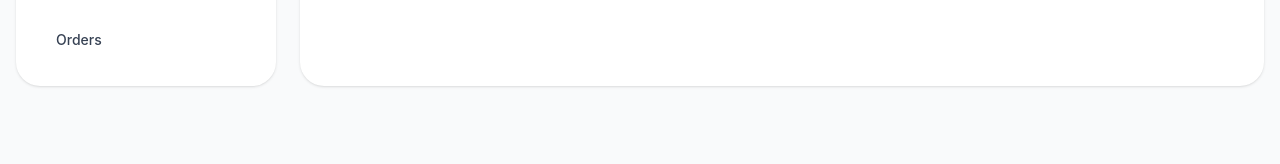
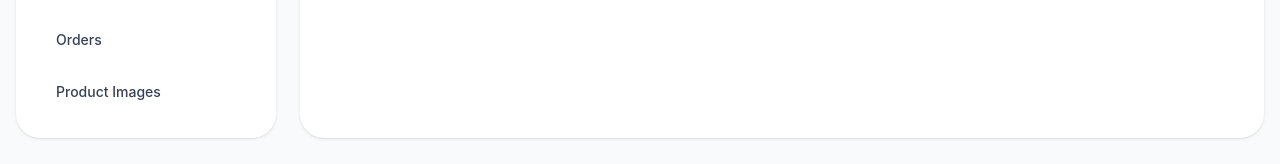
Before and after one commit to prajp98/ecommerce-frontend, a React (Vite) app: page /admin in a window 1280 px wide. Shown: the part 357-521 px from the top of the page. Built offline with nearby package versions, Linux system fonts and the light colour scheme; no server answers.

Commit message:
Add Product Images link to Admin Dashboard navigation

```diff
--- a/src/pages/admin/AdminDashboardPage.tsx
+++ b/src/pages/admin/AdminDashboardPage.tsx
@@ -37,6 +37,12 @@ export default function AdminDashboardPage() {
             >
               Orders
             </Link>
+            <Link
+              to="/admin/images"
+              className="block rounded-2xl px-4 py-3 text-sm font-medium text-gray-700 transition hover:bg-gray-100"
+            >
+              Product Images
+            </Link>
           </nav>
         </aside>
 
```
